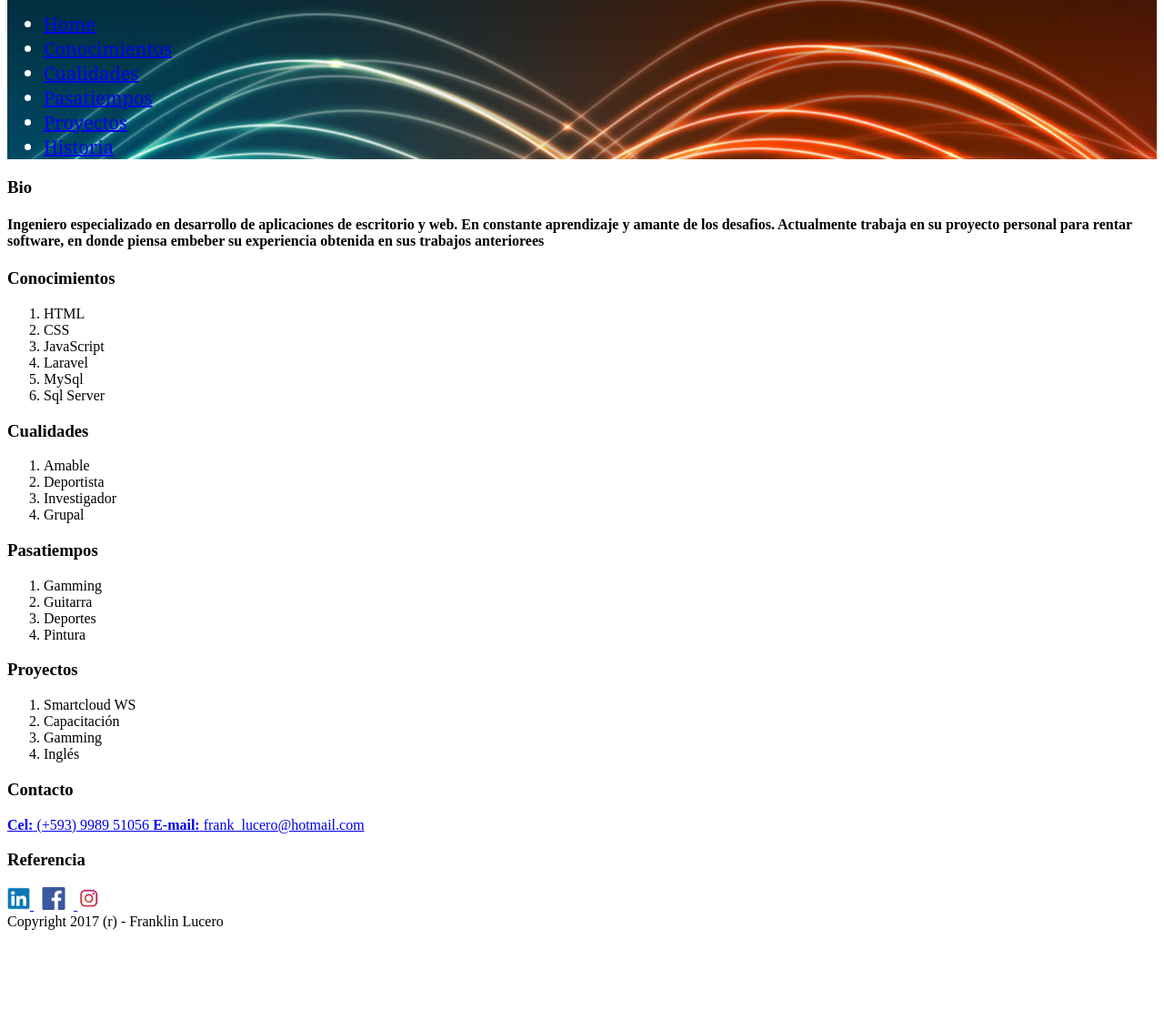
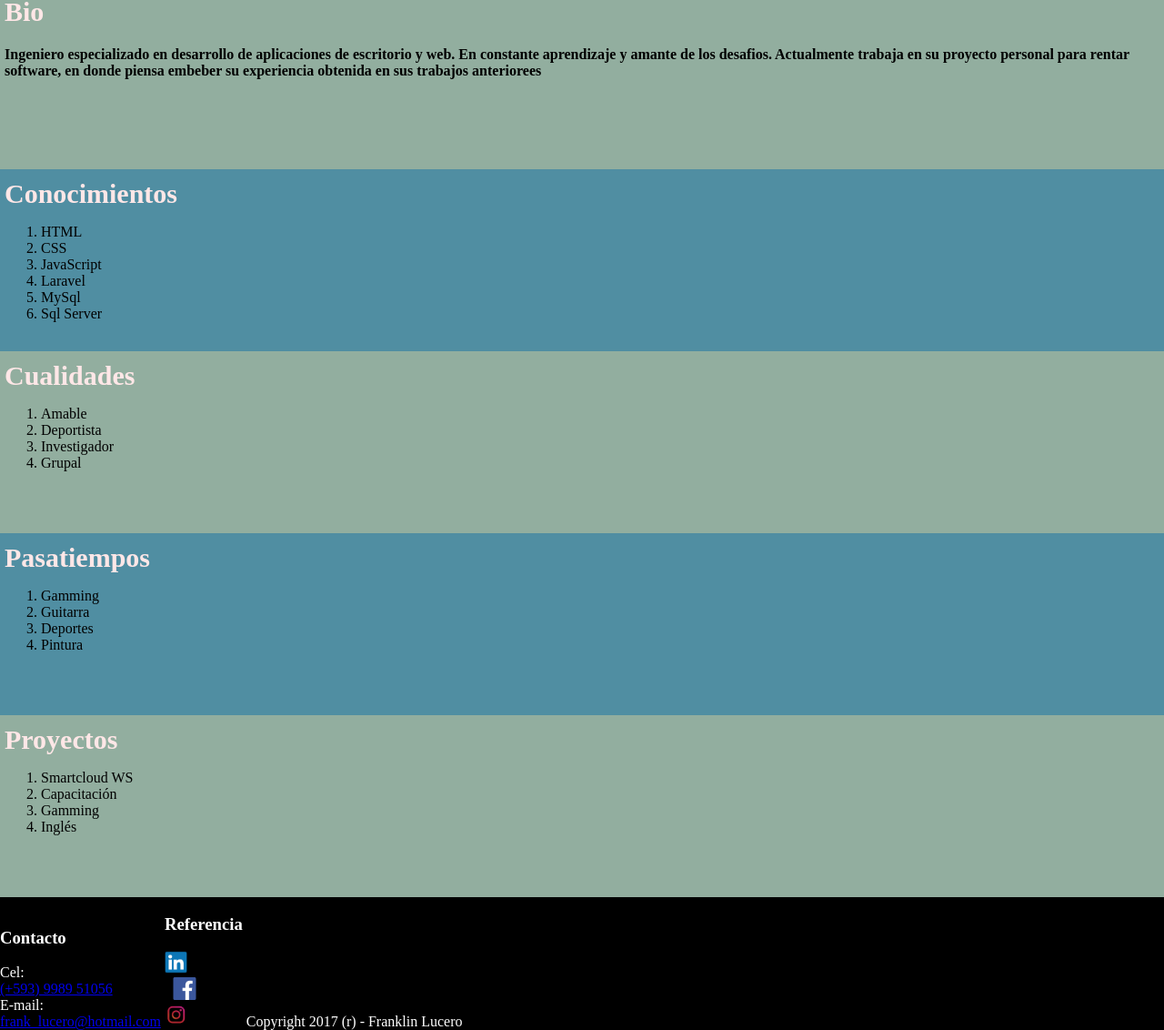
Before and after one commit to Alercard/personal, a website: page dist/index.html in a window 1280 px wide. Shown: the part 374-1506 px from the top of the page at 91% size. Before the commit the page ends 1404 px from the top, so only its background shows below. Drawn offline with nearby package versions, Linux system fonts and the light colour scheme.

Commit message:
Modelo de Caja, display

```diff
--- a/dist/css/estilo.css
+++ b/dist/css/estilo.css
@@ -1,3 +1,15 @@
+body {
+	margin: 0;
+}
+
+.u-background-1 {
+	background: #92ae9f;
+}
+
+.u-background-2 {
+	background: #508ea2;
+}
+
 .PersonalHeader {
 	/* background puede tener #color, rgb, rgba, url, */
 	/* url puede ser una ruta relativa como este caso */
@@ -6,12 +18,69 @@
 	/* tipogracias: por default Times, porque todos la soportan*/
 	/* proyectos de googlefonts: google.com/fonts; */
 	font-family: 'Noto Serif', serif;
+	text-align: center;
+}
+
+.PersonalHeader-photo {
+	margin: 0;
+	padding-top: 15px;
 }
 
 .PersonalHeader-title {
 	text-transform: uppercase;
+	border-bottom: 2px solid white;
+	margin: 0;
+}
+
+.PersonalHeader-subtitle {
+	margin: 0;
 }
 
 .PersonalHeader-menu {
-	font-size: 20px;
+	font-family: 'Open Sans', sans-serif;
+	font-size: 16px;
+	display: inline-block;
 }
+
+.PersonalHeader-menu-item {
+	display: inline-block;
+	text-decoration: none;
+	margin: 0 5px;
+}
+
+.PersonalHeader-menu-item a {
+	text-decoration: none;
+	color: white;
+}
+
+.PersonalContent-row {
+	height: 200px;
+}
+
+.PersonalContent-title{
+	margin: 0;
+	font-size: 30px;
+	padding: 10px 0 0 5px;
+	color: #ffe7e7;
+}
+
+.PersonalContent-article {
+	padding: 0 0 0 5px;
+}
+
+.PersonalFooter {
+	background: black;
+	color: white;
+}
+
+.PersonalFooter-info {
+	display: inline-block;
+}
+
+.PersonalFooter-info-title {
+
+}
+
+.PersonalFooter-info-detail {
+	display: block;
+}
--- a/dist/index.html
+++ b/dist/index.html
@@ -5,7 +5,7 @@
 		<title>Franklin Lucero</title>
 		<!-- CDN de fuentes (cached) -->
 		<!-- si se desea traer mas fuentes, se concatenan con pipe (|) -->
-		<link href="https://fonts.googleapis.com/css?family=Noto+Serif" rel="stylesheet">
+		<link href="https://fonts.googleapis.com/css?family=Noto+Serif|Open+Sans" rel="stylesheet">
 		<link rel="stylesheet" type="text/css" href="css/estilo.css">
 	</head>
 	<!-- body: Importante, es en donde se programa el contenido  -->
@@ -52,7 +52,7 @@
 		<div class="PersonalContent u-wrapper">
 			<section id="bio" class="PersonalContent-row u-background-1">
 				<h3 class="PersonalContent-title">Bio</h3>
-				<h4>Ingeniero especializado en desarrollo de aplicaciones de escritorio y web. En constante aprendizaje y amante de los desafios. Actualmente trabaja en su proyecto personal para rentar software, en donde piensa embeber su experiencia obtenida en sus trabajos anteriorees</h4>
+				<h4 class="PersonalContent-article">Ingeniero especializado en desarrollo de aplicaciones de escritorio y web. En constante aprendizaje y amante de los desafios. Actualmente trabaja en su proyecto personal para rentar software, en donde piensa embeber su experiencia obtenida en sus trabajos anteriorees</h4>
 			</section>
 			<section id="conocimientos" class="PersonalContent-row u-background-2">
 				<h3 class="PersonalContent-title">Conocimientos</h3>
@@ -110,14 +110,14 @@
 		<footer class="PersonalFooter u-wrapper">
 			<div class="PersonalFooter-info">
 				<h3 class="PersonalFooter-info-title">Contacto</h3>
-				<a class="PersonalFooter-info-detail" href="tel:+593998951056">
-					<strong>Cel:</strong>
-					<span>(+593) 9989 51056</span>
-				</a>
-				<a class="PersonalFooter-info-detail" href="mailto:frank_lucero@hotmail.com">
-					<strong>E-mail:</strong>
-					<span>frank_lucero@hotmail.com</span>
-				</a>
+				<span class="PersonalFooter-info-detail">Cel:</span>
+				<span class="PersonalFooter-info-detail">
+					<a href="tel:+593998951056">(+593) 9989 51056</a>
+				</span>
+				<span class="PersonalFooter-info-detail">E-mail:</span>
+				<span class="PersonalFooter-info-detail">
+					<a href="mailto:frank_lucero@hotmail.com">frank_lucero@hotmail.com</a>
+				</span>
 			</div>
 			<div class="PersonalFooter-info">
 				<h3 class="PersonalFooter-info-title">Referencia</h3>
@@ -131,7 +131,7 @@
 					<img src="images/instagram-logo.png" alt="instagram" height="25px"/>
 				</a>
 			</div>
-			<div class="PersonalFooter-copyright">
+			<div class="PersonalFooter-info">
 				<span>Copyright 2017 (r) - Franklin Lucero</span>
 			</div>
 		</footer>
```
Also changed, not shown: dist/images/bio-img.jpg (added).
